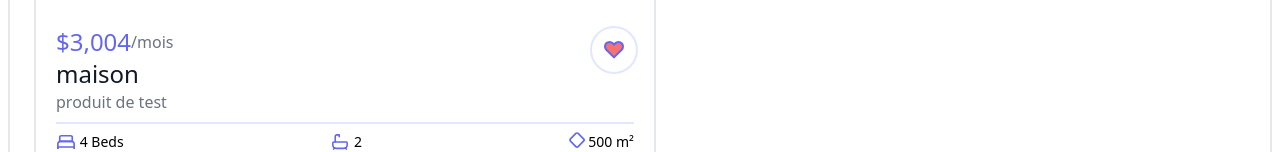
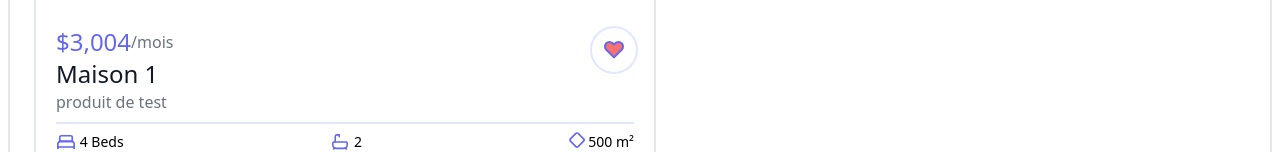
Before and after one commit to wicky-sacha/tp1, a Vue app: page /liste in a window 1280 px wide. Shown: the part 608-760 px from the top of the page. Built offline with nearby package versions, Linux system fonts and the light colour scheme.

Commit message:
last fix info maisons

```diff
--- a/src/pages/liste.vue
+++ b/src/pages/liste.vue
@@ -10,6 +10,6 @@
 <script setup lang="ts">
     import card from "../components/card.vue";
 
-  const maisons = [{nom:"maison", price:3004, favoris:true, txt:"produit de test", nbbath:2, nbsize:"500 m²", img:"/public/card.jpg"}, {nom:"maison 2", price:7900, favoris:false, txt:"2ème produit de test", nbbath:4, nbsize:"700 m²", img:"/public/card2.jpg"}, {nom:"maison 3", price:1006, txt:"Dernier produit de test", nbbath:1, nbsize:"600 m²", img:"/public/card3.jpg"}]
+  const maisons = [{nom:"Maison 1", price:3004, favoris:true, txt:"produit de test", nbbath:2, nbsize:"500 m²", img:"/public/card.jpg"}, {nom:"Maison 2", price:7900, favoris:false, txt:"2ème produit de test", nbbath:4, nbsize:"700 m²", img:"/public/card2.jpg"}, {nom:"Maison 3", price:1006, txt:"Dernier produit de test", nbbath:1, nbsize:"600 m²", img:"/public/card3.jpg"}]
 //   import maisons from "../assets/maisons.json";
 </script>
--- a/src/pages/simple.vue
+++ b/src/pages/simple.vue
@@ -8,5 +8,5 @@
     <script setup lang="ts">
         import card from "../components/card.vue";
 
-        const objet = {nom:"maison 1", price:3400, favoris:true, txt:"produit de test", nbbath:2, nbsize:"500 m²", img:"/public/card.jpg"}
+        const objet = {nom:"Maison 1", price:3400, favoris:true, txt:"produit de test", nbbath:2, nbsize:"500 m²", img:"/public/card.jpg"}
     </script>
```
